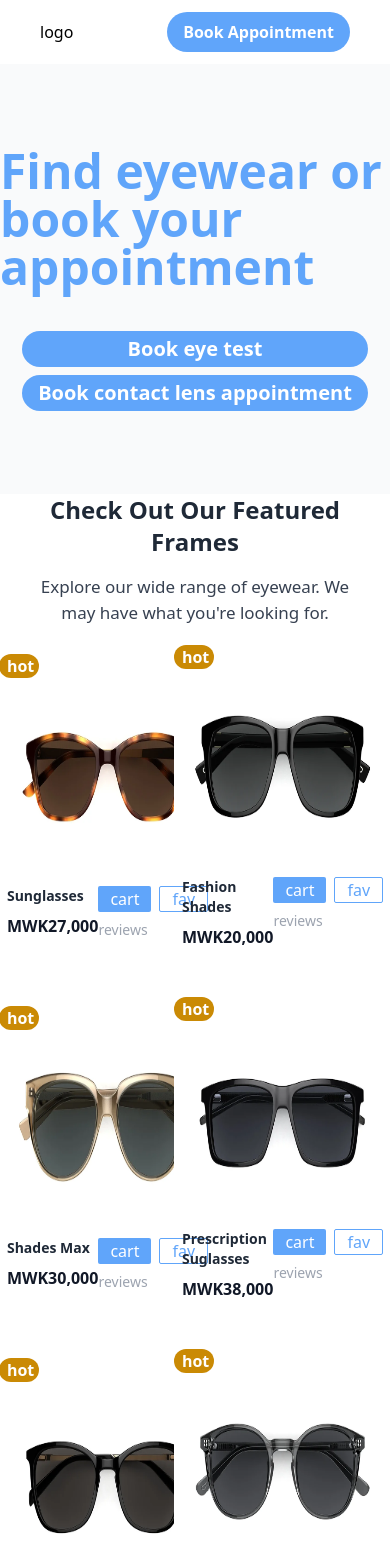
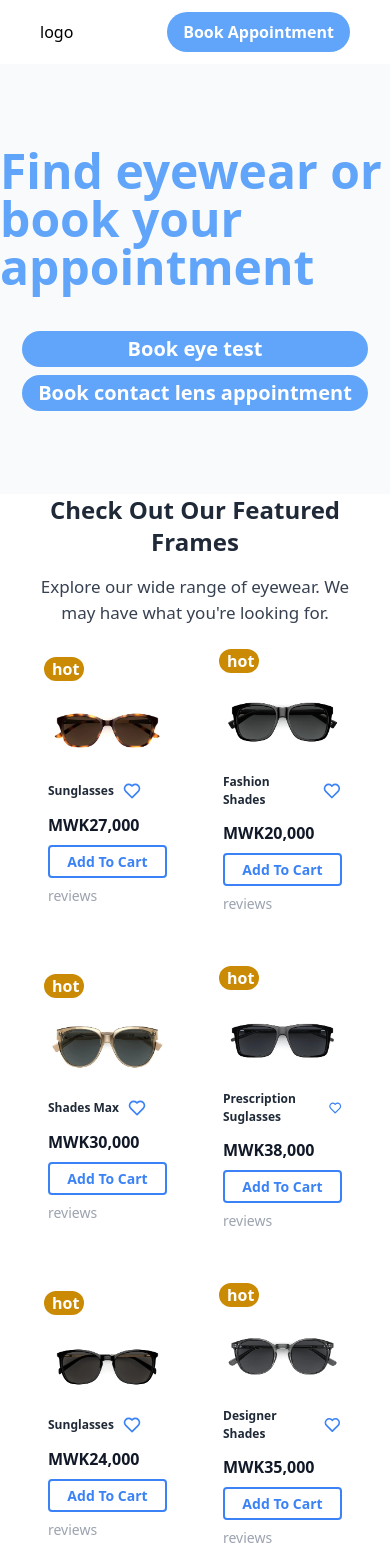
Before and after one commit to jesseemana/Eyewearz, a React (Vite) app: page / in a window 390 px wide. Shown: the top 1568 px of the page. Built offline with nearby package versions, Linux system fonts and the light colour scheme; data requests are answered from the project's data file.

Commit message:
REFACTOR: fixed responsiveness

```diff
--- a/src/components/NewsLetter.tsx
+++ b/src/components/NewsLetter.tsx
@@ -10,7 +10,7 @@ const NewsLetter = () => {
           <h1 className='text-2xl lg:text-4xl font-semibold text-gray-800 capitalize text-center'>
             professional stylish glasses at affordable prices
           </h1>
-          <p className='text-sm text-gray-700 md:text-[18px] text-center'>
+          <p className='text-lg text-gray-700 md:text-[18px] text-center'>
             Lorem ipsum dolor sit amet consectetur, adipisicing elit.<br/>
             Officia quis sint nulla perspiciatis dignissimos doloribus assumenda<br/>
             commodi dolore nobis fugit.
--- a/src/components/Picks.tsx
+++ b/src/components/Picks.tsx
@@ -6,7 +6,7 @@ const Picks = () => {
   return (
     <section id='picks'>
       <Container>
-        <div className='grid lg:grid-cols-2 grid-rows-2 lg:grid-rows-none gap-2 p-2'>
+        <div className='grid md:grid-cols-2 grid-rows-2 md:grid-rows-none gap-2 p-2'>
           {picksData.map((item: ItemProps, index) => (
             <div
               key={index}
--- a/src/components/ProductCard.tsx
+++ b/src/components/ProductCard.tsx
@@ -1,31 +1,57 @@
 import React from 'react'
 import { Link } from 'react-router-dom'
 import { ProductProps } from '../types'
+import { BiHeart } from 'react-icons/bi'
 
-const ProductCard = ({ item }:{ item: ProductProps }) => {
+
+const ProductCard = ({ item }: { item: ProductProps }) => {
+  const { id, name, price, image, reviews } = item
+
+  const handleCart = (e: React.MouseEvent<HTMLButtonElement, MouseEvent>) => {
+    e.stopPropagation()
+    alert('Cart triggered')
+  }
+
+  function handleFave(e: React.MouseEvent<SVGElement, MouseEvent>) {
+    e.stopPropagation()
+    alert('Favorites triggered')
+  }
+
   return (
-    <div className=''>
-      <p className='bg-yellow-600 w-10 rounded-full text-white px-2 font-semibold'>hot</p>
-      <Link
-        to={`/product/${item.id}`}
-        className='hover:transition-all mt-2'
-      >
-        <img src={item.image} alt={item.name} className='h-[200px]'/>
-        <div className='flex flex-row p-2 justify-between'>
+    <Link to={`/product/${id}`} className=''>
+      <div className='p-1'>
+        <p className='bg-yellow-600 w-10 rounded-full text-white px-2 font-semibold'>hot</p>
+      </div>
+      <div className='hover:transition-all mt-2'>
+        <img
+          src={image}
+          alt={name}
+          className='lg:h-[200px]'
+        />
+        <div className='flex flex-col lg:flex-row p-2 gap-2 justify-between'>
           <div className='flex flex-col gap-2'>
-            <p className='text-gray-800 capitalize font-semibold text-sm'>{item.name}</p>
-            <p className='font-bold text-gray-900'>{item.price}</p>
+            <div className='flex items-center gap-2 py-1'>
+              <p className='text-gray-800 capitalize font-semibold text-[12px]'>{name}</p>
+              <BiHeart
+                size={20}
+                className='text-blue-500'
+                onClick={handleFave}
+              />
+            </div>
+            <p className='font-semibold lg:font-bold text-gray-900 text-[16px]'>{price}</p>
           </div>
           <div className='flex flex-col gap-2'>
-            <div className='flex gap-2'>
-              <button className='bg bg-blue-400 px-3 text-white rounded-sm'>cart</button>
-              <button className='border border-blue-400 px-3 text-blue-400 rounded-sm'>fav</button>
-            </div>
-            <p className='text text-gray-400 text-sm'>{item.reviews} reviews</p>
+            <button
+              onClick={handleCart}
+              className='border-2 border-blue-500 text-blue-500 lg:px-2 lg:py-1 py-[4px] rounded-[4px] capitalize md:text-[16px] text-[14px] font-semibold'
+            >
+              add to cart
+            </button>
+            <p className='text text-gray-400 text-sm'>{reviews} reviews</p>
           </div>
         </div>
-      </Link>
-    </div>
+      </div>
+    </Link>
   )
 }
 
--- a/src/components/Promo.tsx
+++ b/src/components/Promo.tsx
@@ -3,11 +3,12 @@ import Container from './Container'
 
 const Promo = () => {
   return (
-    <section id='promo' className='py-10'>
+    <section id='promo' className='mt-10'>
       <Container>
         <img
-          src="./discount.webp"
-          alt="banner for discount/promom advertisment"
+          src='./discount.webp'
+          alt='banner for discount/promom advertisment'
+          className='h-[80px] md:h-auto'
         />
       </Container>
     </section>
--- a/src/components/Reviews.tsx
+++ b/src/components/Reviews.tsx
@@ -8,10 +8,10 @@ const Reviews = () => {
     <section id='reviews'>
       <Container>
         <div className='flex flex-col items-center gap-2 text-sm py-8'>
-          <h1 className='text-4xl font-semibold text-gray-800 capitalize'>
+          <h1 className='text-2xl lg:text-4xl font-semibold text-gray-800 capitalize'>
             what others are saying
           </h1>
-          <p className='text-gray-700 text-[18px]'>
+          <p className='text-gray-700 md:text-[18px] text-lg text-center'>
             Read what other satisified customers are saying about us.
           </p>
         </div>
```
